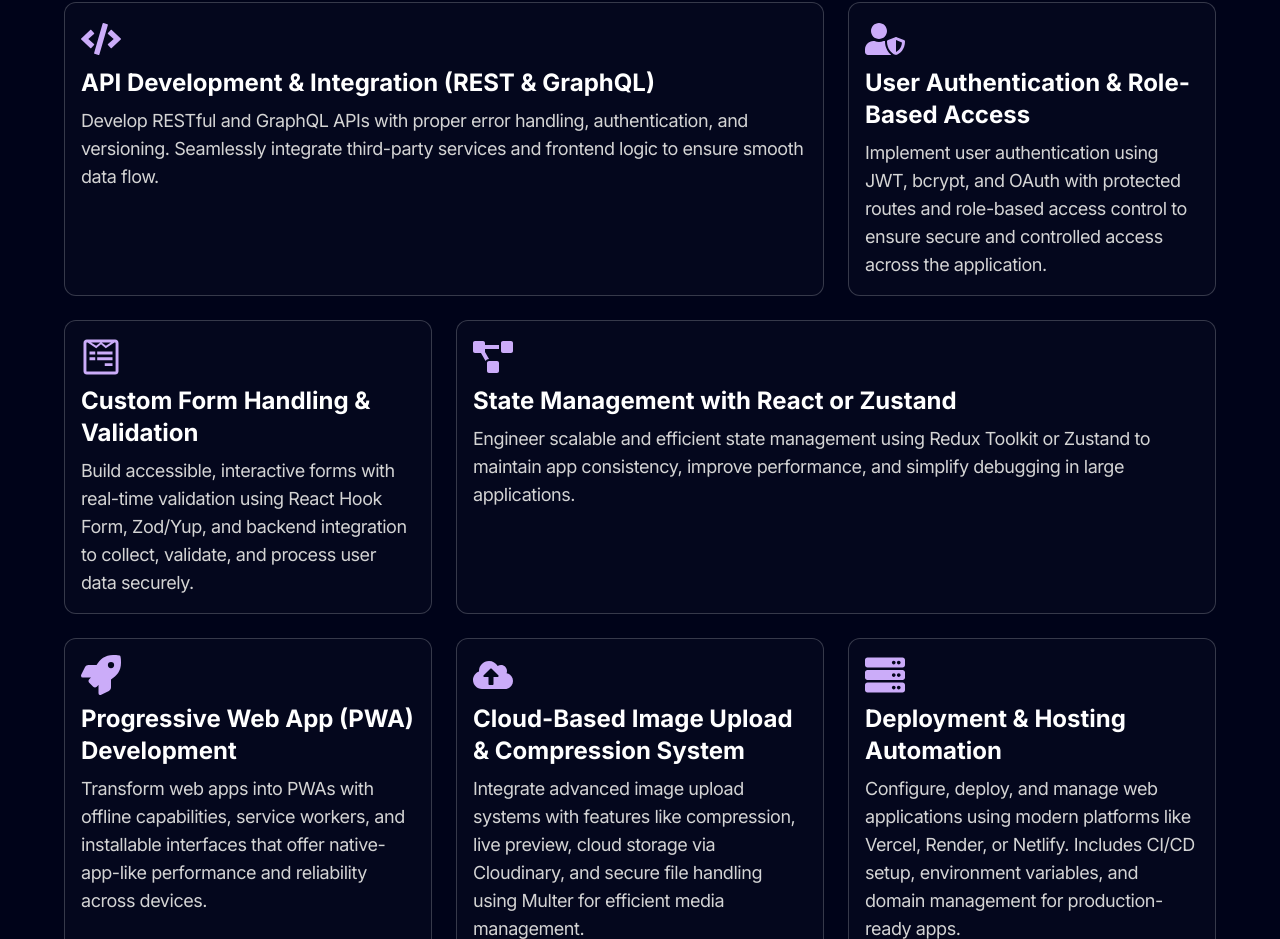
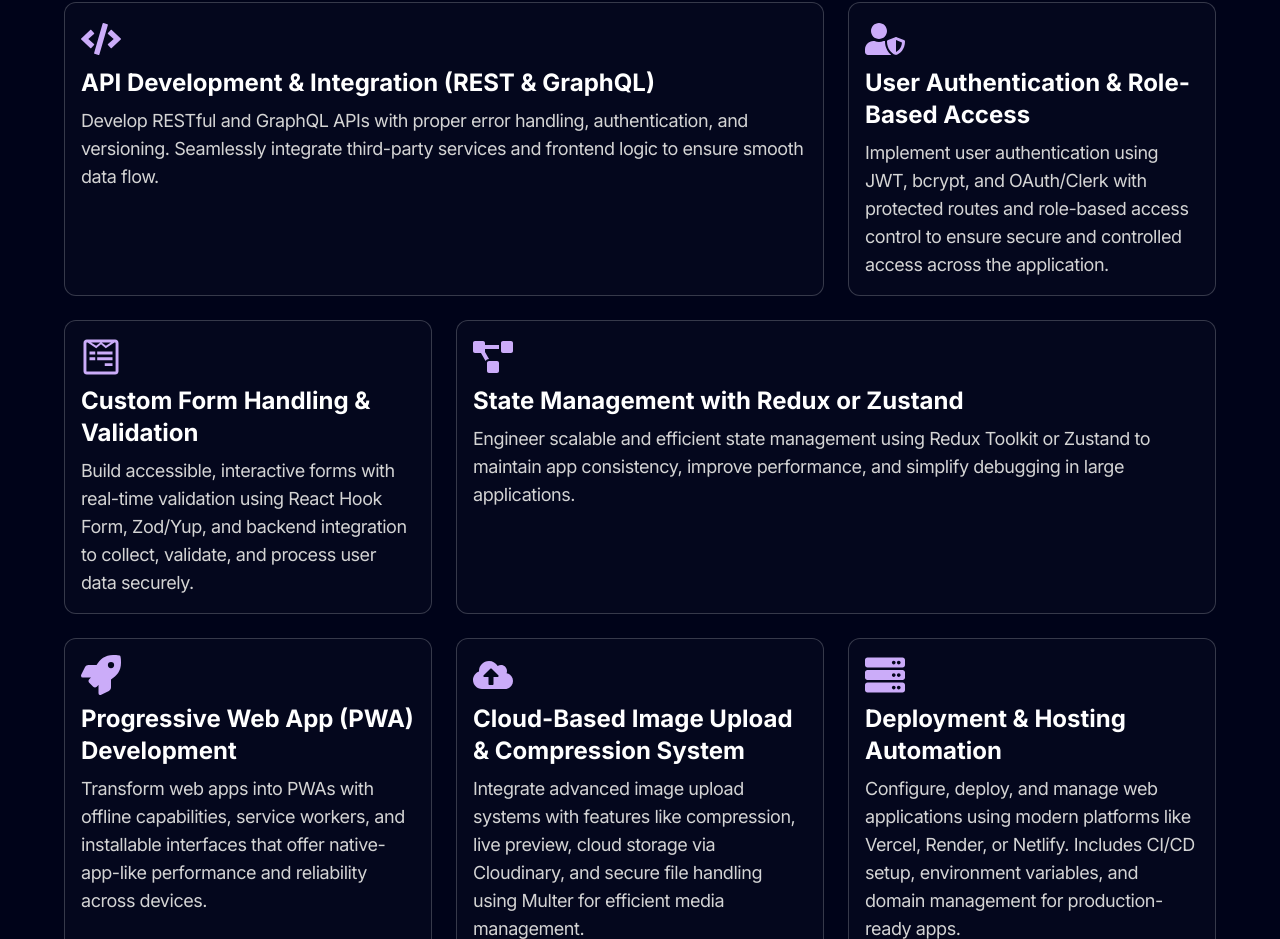
Before and after one commit to Ranjeet-vishwakarma-8081/RanjeetTechSolutions, a React (Vite) app: page / in a window 1280 px wide. Shown: the part 1412-2351 px from the top of the page. Built offline with nearby package versions, Linux system fonts and the light colour scheme.

Commit message:
Refactored the User Authentication and State Management services

```diff
--- a/src/data/index.jsx
+++ b/src/data/index.jsx
@@ -43,7 +43,7 @@ export const services = [
   {
     title: "User Authentication & Role-Based Access",
     description:
-      "Implement user authentication using JWT, bcrypt, and OAuth with protected routes and role-based access control to ensure secure and controlled access across the application.",
+      "Implement user authentication using JWT, bcrypt, and OAuth/Clerk with protected routes and role-based access control to ensure secure and controlled access across the application.",
     icon: (
       <FaUserShield className="text-purple-500 size-6 lg:size-10 md:size-8" />
     ),
@@ -55,7 +55,7 @@ export const services = [
     icon: <FaWpforms className="text-purple-500 size-6 lg:size-10 md:size-8" />,
   },
   {
-    title: "State Management with React or Zustand",
+    title: "State Management with Redux or Zustand",
     description:
       "Engineer scalable and efficient state management using Redux Toolkit or Zustand to maintain app consistency, improve performance, and simplify debugging in large applications.",
     icon: (
```
